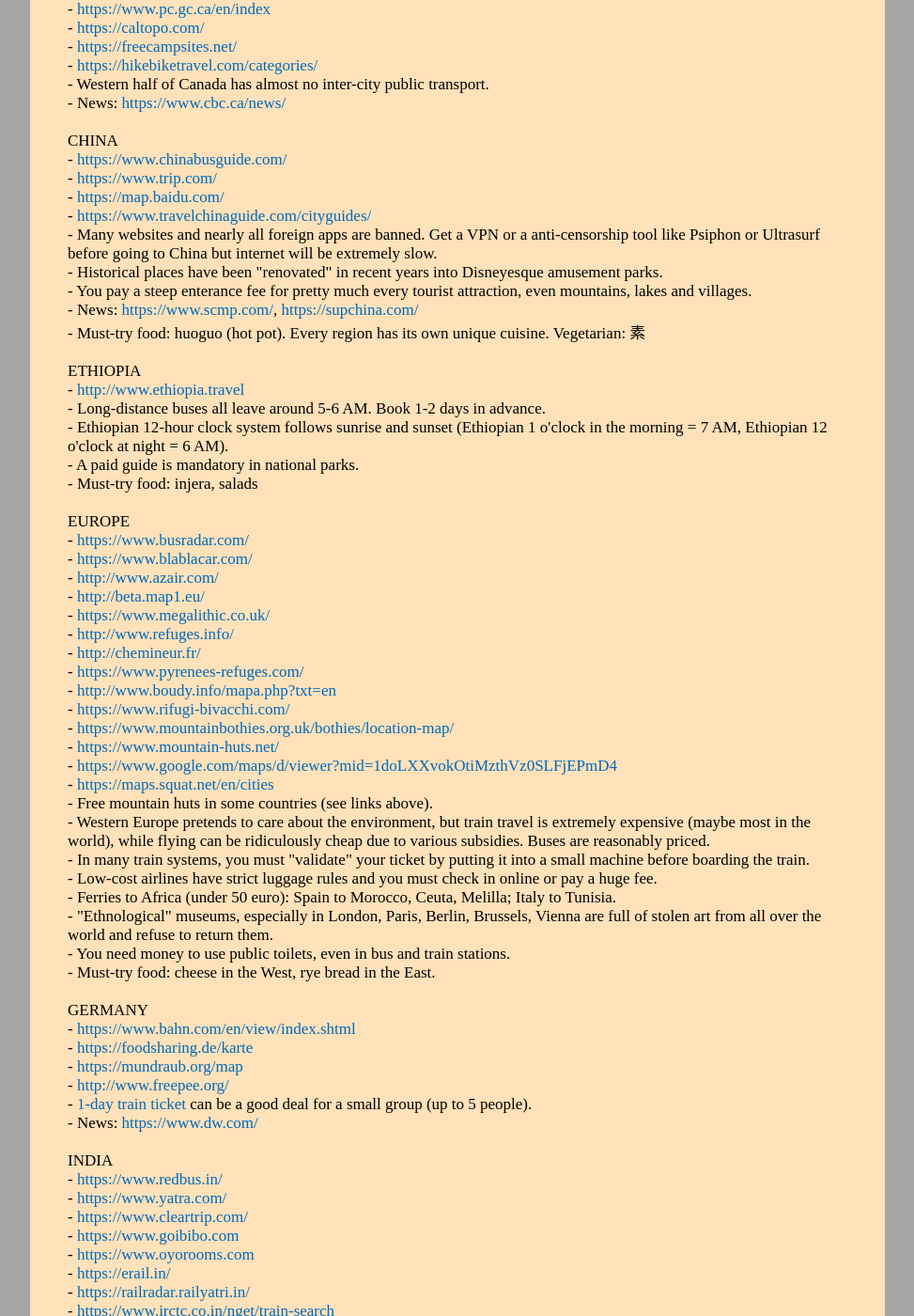
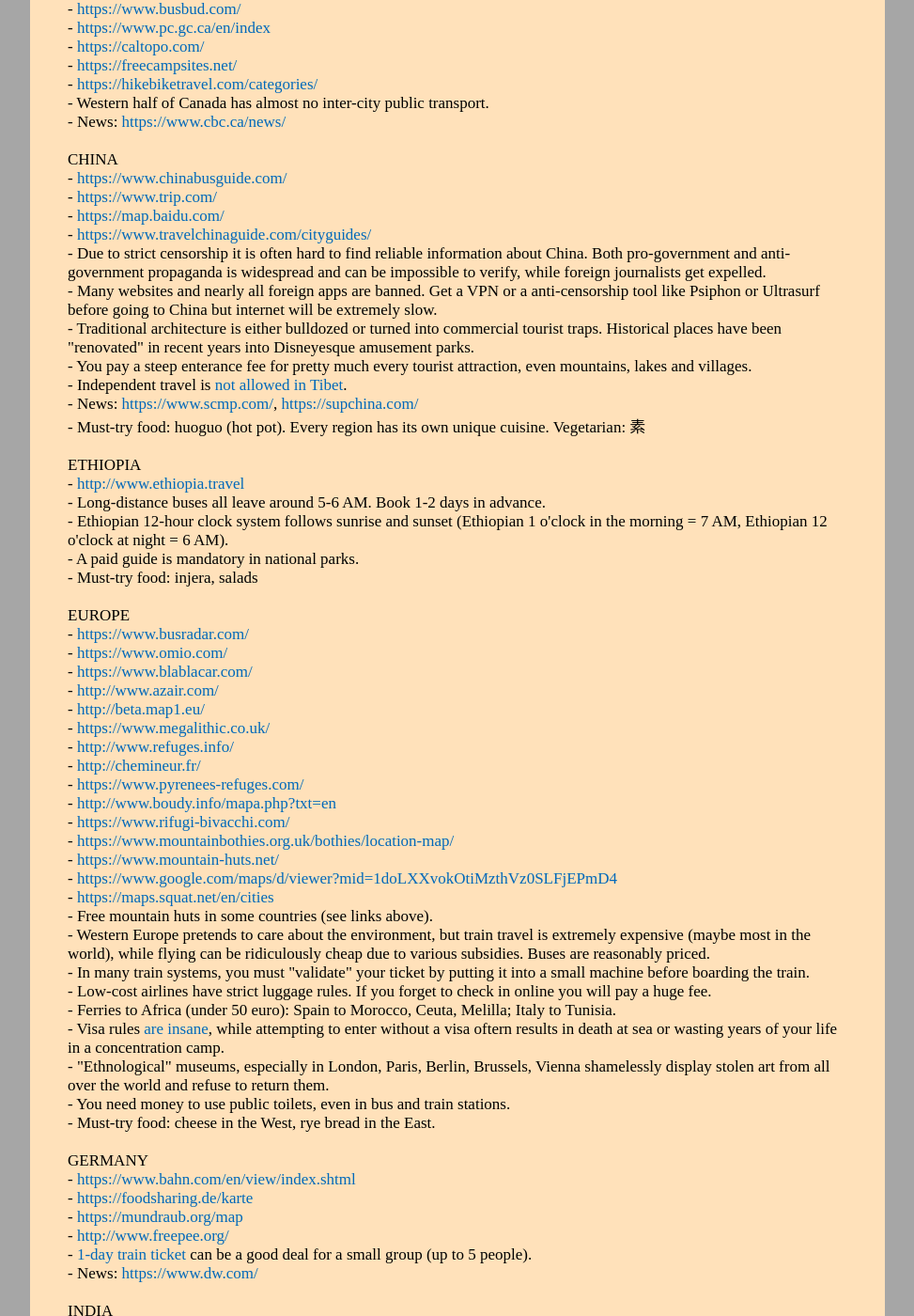
Before and after one commit to witbag/witbag.github.io, a Jekyll site: the page built from travel/notes.html, in a window 1280 px wide and 1400 px high, scrolled down 804 px. Shown: the whole window at 94% size, without its empty margins (153-1126 px from the left). Built offline with Jekyll 4.4.1, drawn with Linux system fonts in a browser that asks for light colours; some of the changed text lies outside the part shown.

Commit message:
Update notes.html

```diff
--- a/travel/notes.html
+++ b/travel/notes.html
@@ -20,6 +20,7 @@
 - Australia is very strict about what food you're allowed to bring into the country.<br>
 - Cyclists can get fined hundreds of dollars for not wearing a helmet, not having a bell, not carrying an ID, not keeping hands on the handlebar, and other bs.<br>
 - Australia treats pedestrians like cattle: You have to press the beg button and wait for your turn at *every* crossing.<br>
+- If you enter Australia without a visa, you will be sent to a concentration camp.<br>
 - Pretty much no long-distance travel options besides driving and flying.<br>
 - Free BBQ hot plates in parks and on beaches.<br>
 - News: <a href="https://www.smh.com.au/" target=_blank>https://www.smh.com.au/</a>, <a href="https://www.theguardian.com/au" target=_blank>https://www.theguardian.com/au</a><br />
@@ -51,9 +52,11 @@
 - <a href="https://www.trip.com/" target=_blank>https://www.trip.com/</a><br />
 - <a href="https://map.baidu.com/" target=_blank>https://map.baidu.com/</a><br />
 - <a href="https://www.travelchinaguide.com/cityguides/" target=_blank>https://www.travelchinaguide.com/cityguides/</a><br />
+- Due to strict censorship it is often hard to find reliable information about China. Both pro-government and anti-government propaganda is widespread and can be impossible to verify, while foreign journalists get expelled.<br>
 - Many websites and nearly all foreign apps are banned. Get a VPN or a anti-censorship tool like Psiphon or Ultrasurf before going to China but internet will be extremely slow.<br>
-- Historical places have been "renovated" in recent years into Disneyesque amusement parks.<br>
+- Traditional architecture is either bulldozed or turned into commercial tourist traps. Historical places have been "renovated" in recent years into Disneyesque amusement parks.<br>
 - You pay a steep enterance fee for pretty much every tourist attraction, even mountains, lakes and villages.<br>
+- Independent travel is <a href="visas.html#asia">not allowed in Tibet</a>.<br>
 - News: <a href="https://www.scmp.com/" target=_blank>https://www.scmp.com/</a>, <a href="https://supchina.com/" target=_blank>https://supchina.com/</a><br />
 - Must-try food: huoguo (hot pot). Every region has its own unique cuisine. Vegetarian: 素<br>
 <br>
@@ -66,6 +69,7 @@
 <br>
 EUROPE<br>
 - <a href="https://www.busradar.com/" target=_blank>https://www.busradar.com/</a><br />
+- <a href="https://www.omio.com/" target=_blank>https://www.omio.com/</a><br />
 - <a href="https://www.blablacar.com/" target=_blank>https://www.blablacar.com/</a><br />
 - <a href="http://www.azair.com/" target=_blank>http://www.azair.com/</a><br />
 - <a href="http://beta.map1.eu/" target=_blank>http://beta.map1.eu/</a><br />
@@ -82,9 +86,10 @@
 - Free mountain huts in some countries (see links above).<br>
 - Western Europe pretends to care about the environment, but train travel is extremely expensive (maybe most in the world), while flying can be ridiculously cheap due to various subsidies. Buses are reasonably priced.<br>
 - In many train systems, you must "validate" your ticket by putting it into a small machine before boarding the train.<br>
-- Low-cost airlines have strict luggage rules and you must check in online or pay a huge fee.<br>
+- Low-cost airlines have strict luggage rules. If you forget to check in online you will pay a huge fee.<br>
 - Ferries to Africa (under 50 euro): Spain to Morocco, Ceuta, Melilla; Italy to Tunisia.<br>
-- "Ethnological" museums, especially in London, Paris, Berlin, Brussels, Vienna are full of stolen art from all over the world and refuse to return them.<br>
+- Visa rules <a href="visas.html#europe">are insane</a>, while attempting to enter without a visa oftern results in death at sea or wasting years of your life in a concentration camp.<br>
+- "Ethnological" museums, especially in London, Paris, Berlin, Brussels, Vienna shamelessly display stolen art from all over the world and refuse to return them.<br>
 - You need money to use public toilets, even in bus and train stations.<br>
 - Must-try food: cheese in the West, rye bread in the East.<br>
 <br>
@@ -109,6 +114,7 @@
 - <a href="https://indiahikes.com/" target=_blank>https://indiahikes.com/</a><br />
 - <a href="http://indietrekking.com/" target=_blank>http://indietrekking.com/</a><br />
 - Buying a train ticket is difficult: the queues are huge, you need to fill out a complicated form, tickets sell out early. Buy tickets online if possible. "Tatkal" are reserve tickets that are more expensive but can be bought after normal tickets have sold out. Buses are far less confusing and more reliable, but slower.<br>
+- There is some complicated procedure for checking in foreigners, so many hotels don't accept foreign guests.<br>
 - Bring a printed flight reservation to the airport or you will not be allowed inside (never mind that anyone could make a fake one).<br>
 - Food in India gets labeled with green (vegetarian) and brown (non-vegetarian) dot symbols.<br>
 - News: <a href="https://www.thehindu.com/" target=_blank>https://www.thehindu.com/</a><br />
@@ -128,8 +134,8 @@
 ISRAEL<br>
 - <a href="https://www.bus.co.il/otobusimmvc/en" target=_blank>https://www.bus.co.il/otobusimmvc/en</a><br />
 - <a href="https://www.rail.co.il/en/" target=_blank>https://www.rail.co.il/en/</a><br />
-- Do not tell the border officials that you plan to visit Palestine or you will be searched and interrogated.<br>
-- The Palestinian Territories are practically annexed by Israel (except Gaza, which is sealed off from outside world). Palestinians are banned from some areas and roads.<br>
+- Do not tell the border officials that you plan to visit Palestine or you will be searched and interrogated. The goal is to provoke a reason to detain you, so remain calm.<br>
+- The Palestinian Territories are practically annexed by Israel (except Gaza, which is sealed off from outside world). Palestinian people are banned from entering some areas and roads.<br>
 - There are very young soldiers with machine guns everywhere.<br>
 - News: <a href="https://www.haaretz.com/" target=_blank>https://www.haaretz.com/</a><br />
 - Must-try food: kanafeh<br>
@@ -145,7 +151,7 @@
 - <a href="http://best-hike-japan.com/" target=_blank>http://best-hike-japan.com/</a><br />
 - <a href="https://www.google.com/maps/d/viewer?mid=1ZBVjXbJKXFgt7AFBFQlSn5Zx3to" target=_blank>https://www.google.com/maps/d/viewer?mid=1ZBVjXbJKXFgt7AFBFQlSn5Zx3to</a><br />
 - Ferry to Korea (about 25$): <a href="https://www.camellia-line.co.jp/rs/" target=_blank>https://www.camellia-line.co.jp/rs/</a><br />
-- The numerous railway and subway companies are incompatible with each other and use different tickets. Changing a subway line sometimes involves going out into the street and entering a different building.<br>
+- The numerous railway and subway companies are incompatible with each other and use different tickets and stations. Changing a subway line sometimes involves going out into the street and entering a different building.<br>
 - Public trash cans are very rare and every item you buy comes wrapped in plastic.<br>
 - News: <a href="https://www.japantimes.co.jp/" target=_blank>https://www.japantimes.co.jp/</a>, <a href="https://www3.nhk.or.jp/nhkworld/" target=_blank>https://www3.nhk.or.jp/nhkworld/</a><br />
 - Must-try food: natto, miso soup<br>
@@ -200,14 +206,14 @@
 - Most "old" buildings you see today are post World War 2 restorations, while authentic old buildings are covered with billboard ads.<br>
 - People seem to think that "jaywalking" is a horrible crime.<br>
 - Kayaking trips: search "spływ + river name" or visit <a href="http://kajaki.pl/" target=_blank>http://kajaki.pl/</a>.<br>
-- News: <a href="https://www.tvn24.pl/tvn24-news-in-english,157,m" target=_blank>https://www.tvn24.pl/tvn24-news-in-english,157,m</a>, <a href="https://wyborcza.pl/0,173236.html" target=_blank>https://wyborcza.pl/0,173236.html</a><br />
+- News: <a href="https://tvn24.pl/tvn24-news-in-english/" target=_blank>https://tvn24.pl/tvn24-news-in-english/</a>, <a href="https://wyborcza.pl/0,173236.html" target=_blank>https://wyborcza.pl/0,173236.html</a><br />
 - Canteen: bar mleczny<br>
 <br>
 RUSSIA<br>
 - <a href="https://yandex.com/maps/" target=_blank>https://yandex.com/maps/</a><br />
 - <a href="https://rasp.yandex.ru/" target=_blank>https://rasp.yandex.ru/</a><br />
 - <a href="https://pass.rzd.ru/main-pass/public/en" target=_blank>https://pass.rzd.ru/main-pass/public/en</a><br />
-- The police "randomly" stop people for document checks, especially if you look foreign.<br>
+- The police or government agents in civilian clothes "randomly" stop people for document checks, especially if you look foreign.<br>
 - News: <a href="https://www.themoscowtimes.com/" target=_blank>https://www.themoscowtimes.com/</a><br />
 - Canteen: stolovaya<br>
 <br>
@@ -250,6 +256,9 @@
 - <a href="https://andrewskurka.com/adventures/" target=_blank>https://andrewskurka.com/adventures/</a><br />
 - <a href="https://freecampsites.net/" target=_blank>https://freecampsites.net/</a><br />
 - Displayed prices do not include taxes.<br>
+- Hiking the mountains often requires confusing paperwork and long waiting periods.<br>
+- People own and carry guns. It is especially risky to walk alone at night. The police are scared for their lives and may kill you if you act weird.<br>
+- Since monstrously big cars are the norm, walking and cycling are considered dangerous activites.<br>
 - Border officials often treat visitors like criminals.<br>
 <br>
 VIETNAM<br>
```
